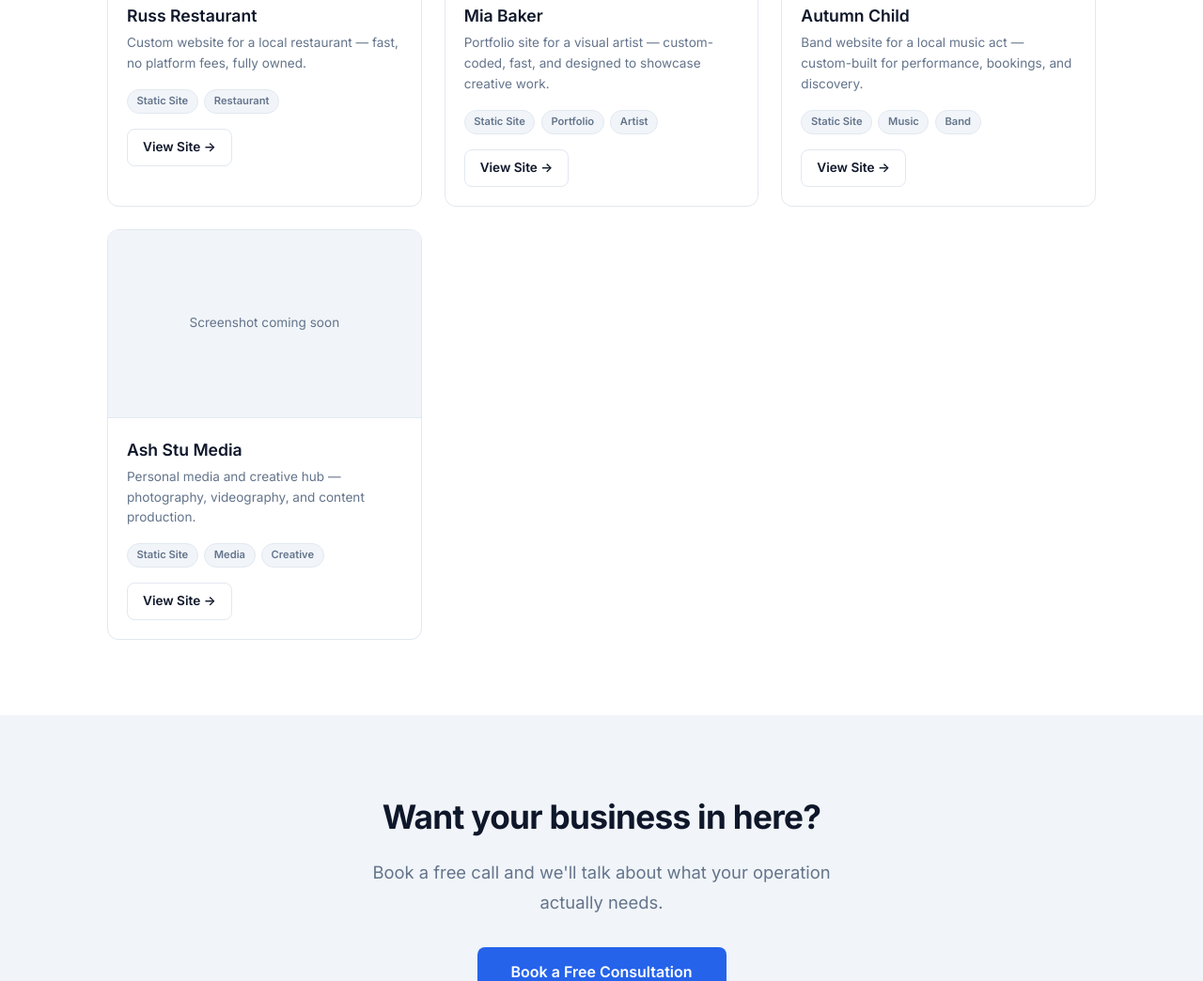
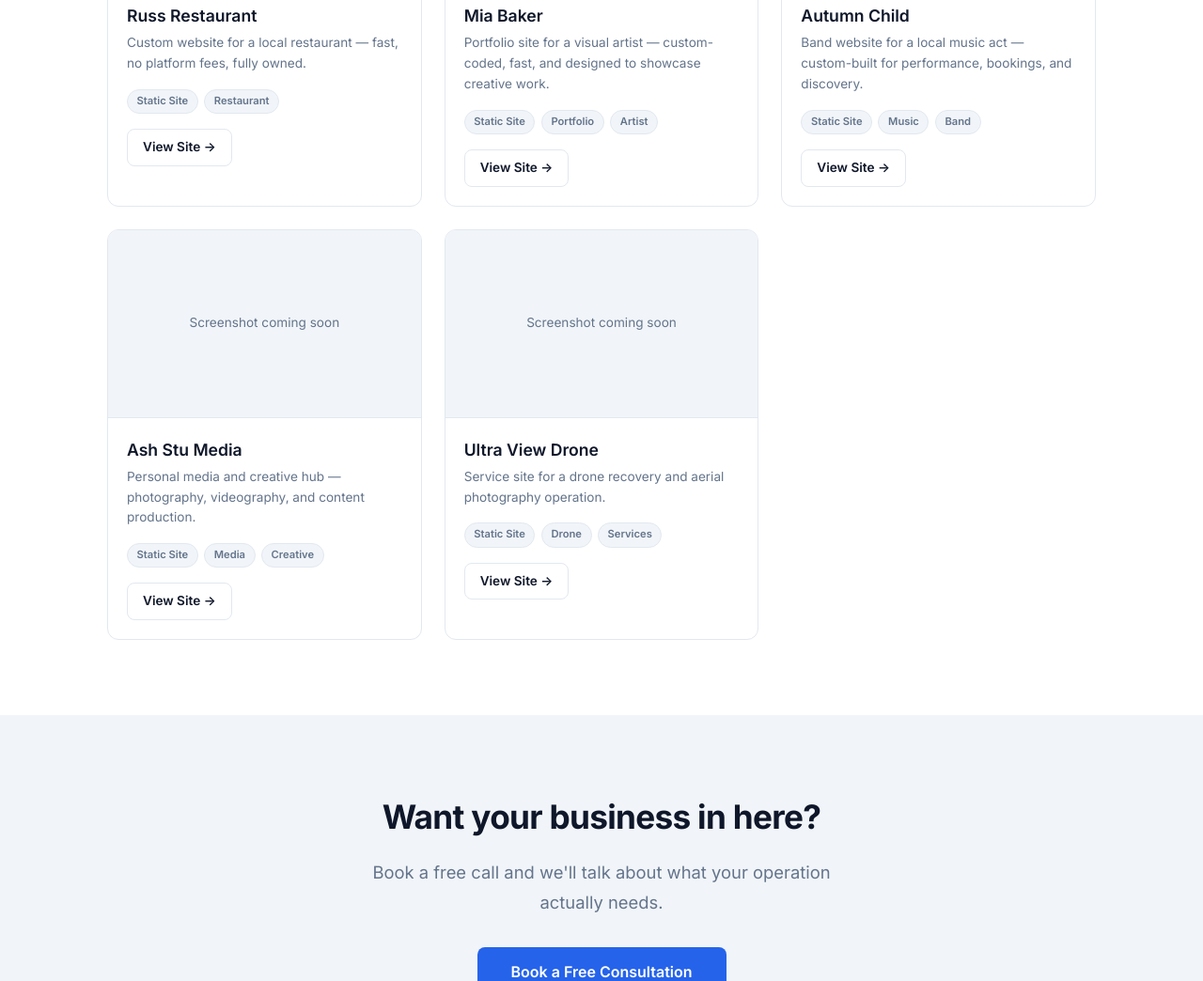
Before and after one commit to ashstumusic/ashstu.codes, a plain HTML site: page portfolio.html in a window 1280 px wide. Shown: the part 662-1706 px from the top of the page at 94% size. Drawn offline with Linux system fonts and the light colour scheme.

Commit message:
Portfolio: add Ultra View Drone site

```diff
--- a/portfolio.html
+++ b/portfolio.html
@@ -101,6 +101,22 @@
         </div>
       </div>
 
+      <div class="portfolio-card">
+        <div class="portfolio-thumb">
+          <span>Screenshot coming soon</span>
+        </div>
+        <div class="portfolio-info">
+          <h3>Ultra View Drone</h3>
+          <p>Service site for a drone recovery and aerial photography operation.</p>
+          <div class="portfolio-tags">
+            <span class="tag">Static Site</span>
+            <span class="tag">Drone</span>
+            <span class="tag">Services</span>
+          </div>
+          <a href="https://ultraviewdrone.services/" target="_blank" rel="noopener" class="btn btn-outline" style="font-size: 0.85rem; padding: 0.5rem 1rem;">View Site →</a>
+        </div>
+      </div>
+
     </div>
 
   </div>
```
